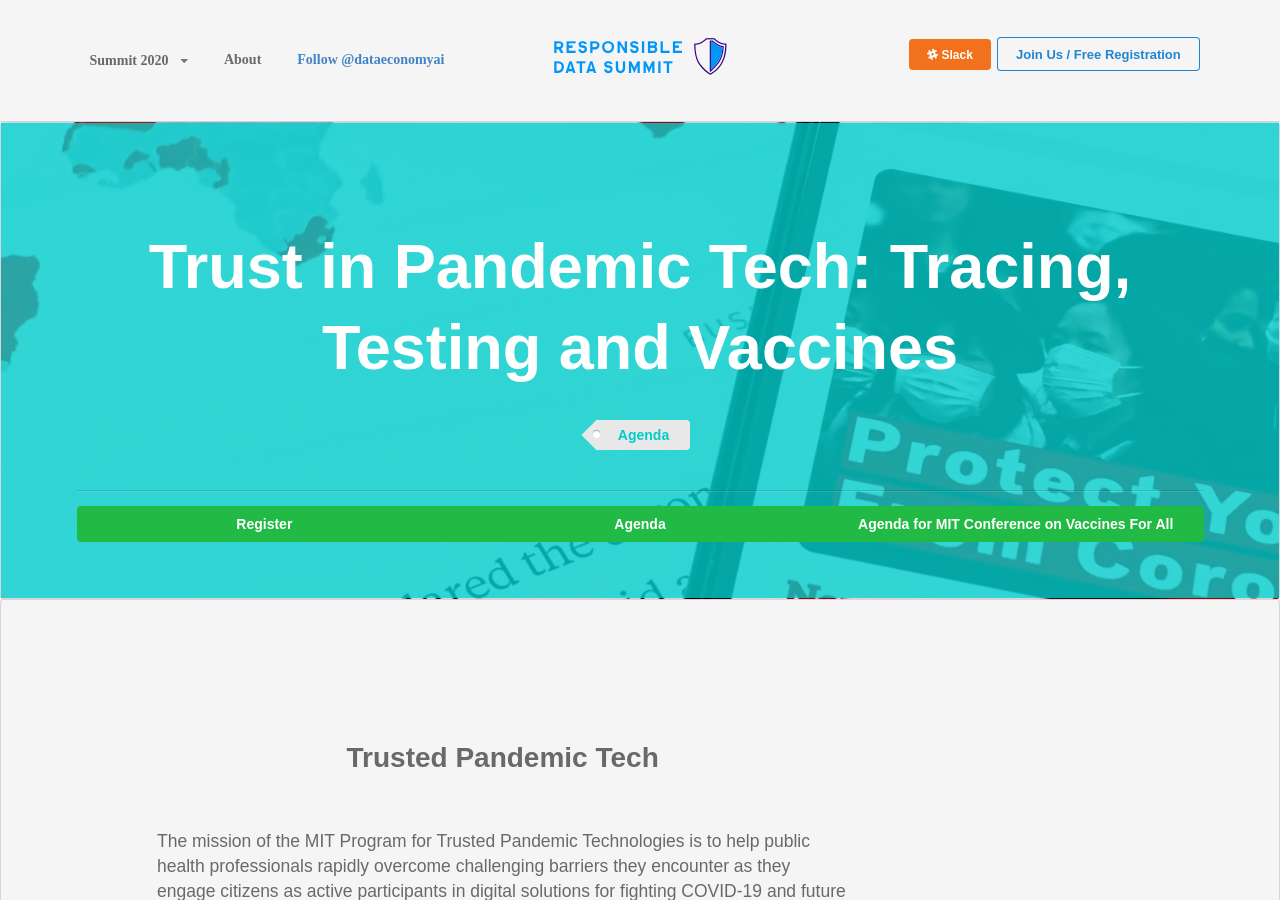
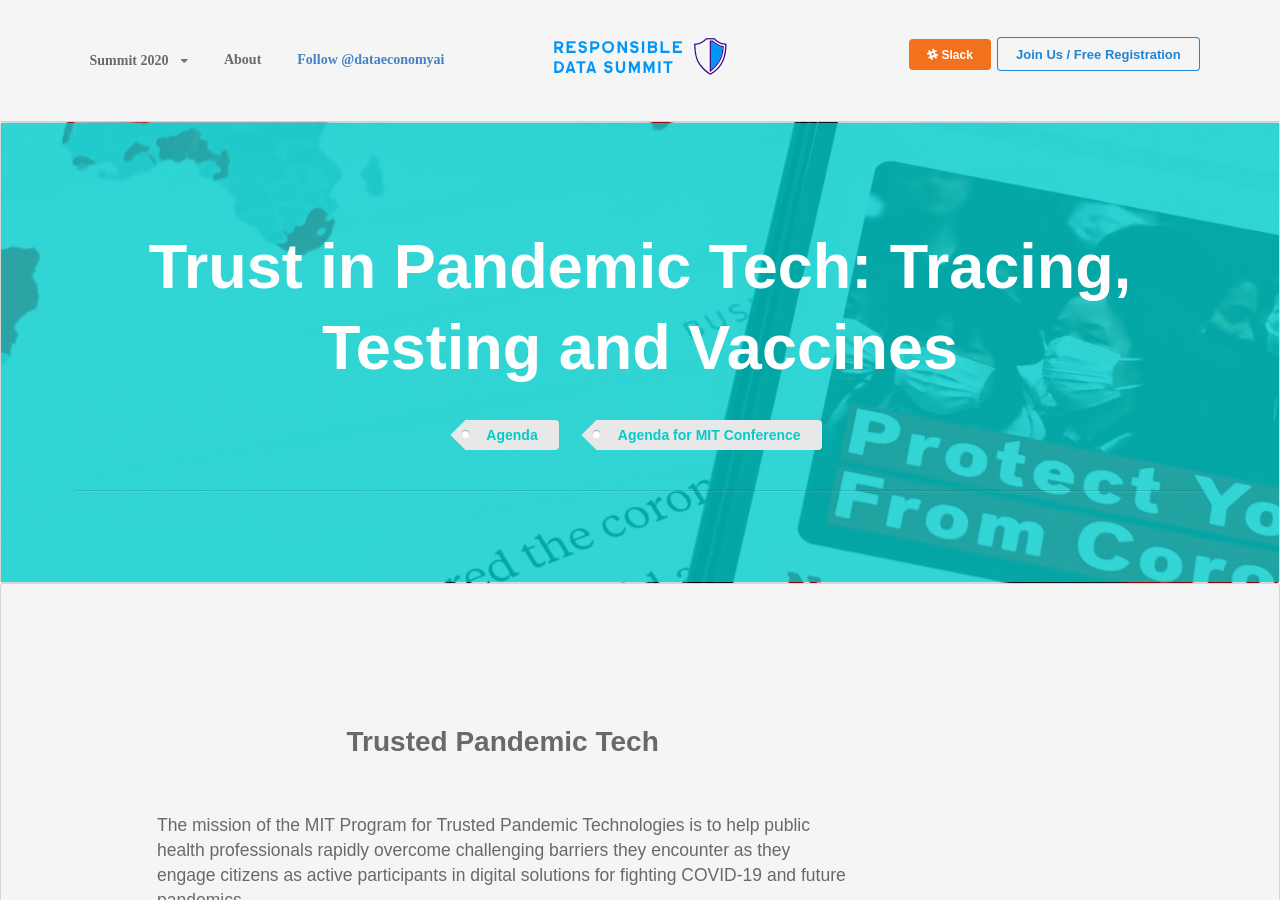
Before and after one commit to responsible-data-summit/events, a Jekyll site: the page built from trust.html, in a window 1280 px wide and 900 px high. Built offline with Jekyll 4.4.1, drawn with Linux system fonts in a browser that asks for light colours; some web fonts are replaced; comment, search, counter and statistics services are not loaded.

Commit message:
remove green buttons and add new agenda button

```diff
--- a/trust.html
+++ b/trust.html
@@ -12,6 +12,8 @@
         </h1>
         <h3 class="ui header" style="margin-bottom: 0em;">
             <a href="/events/agenda-0806" class="ui tag large label" style="color: rgba(0, 204, 202, 1);">Agenda</a>
+            &nbsp;
+            <a href="/events/agenda-0806" class="ui tag large label" style="color: rgba(0, 204, 202, 1);">Agenda for MIT Conference</a>
         </h3>
         <br>
         <!--<a class="ui massive white button" style="color: rgba(0, 204, 202, 1); margin-bottom: 2em;" href="/joinus">
@@ -24,11 +26,11 @@
 	    </h3>
 	</div>-->
         <div class="ui divider"></div>
-        <div class="four green ui buttons">
+        <!-- <div class="four green ui buttons">
             <a class="ui medium button" style="margin: 0em;" href="https://docs.google.com/forms/d/e/1FAIpQLSc51GNcM_tYxd-fBQ2YPTK5zClCGA2fju3Wu7O1oJn_a96xeg/viewform">Register</a>
             <a class="ui medium button" style="margin: 0em;" href="/events/agenda-0806">Agenda</a>
             <a class="ui medium button" style="margin: 0em;" href="/events/agenda-0806">Agenda for MIT Conference on Vaccines For All</a>
-        </div>
+        </div> -->
         <br>
     </div>
 </div>
```
